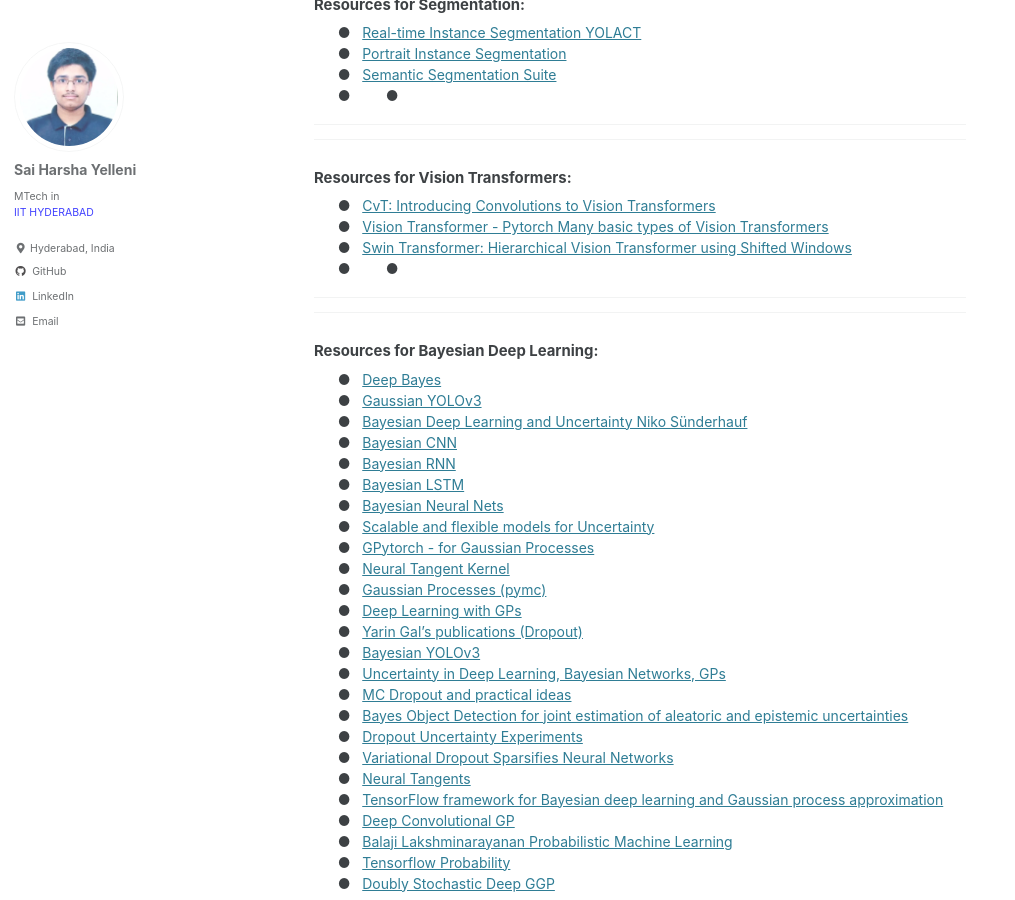
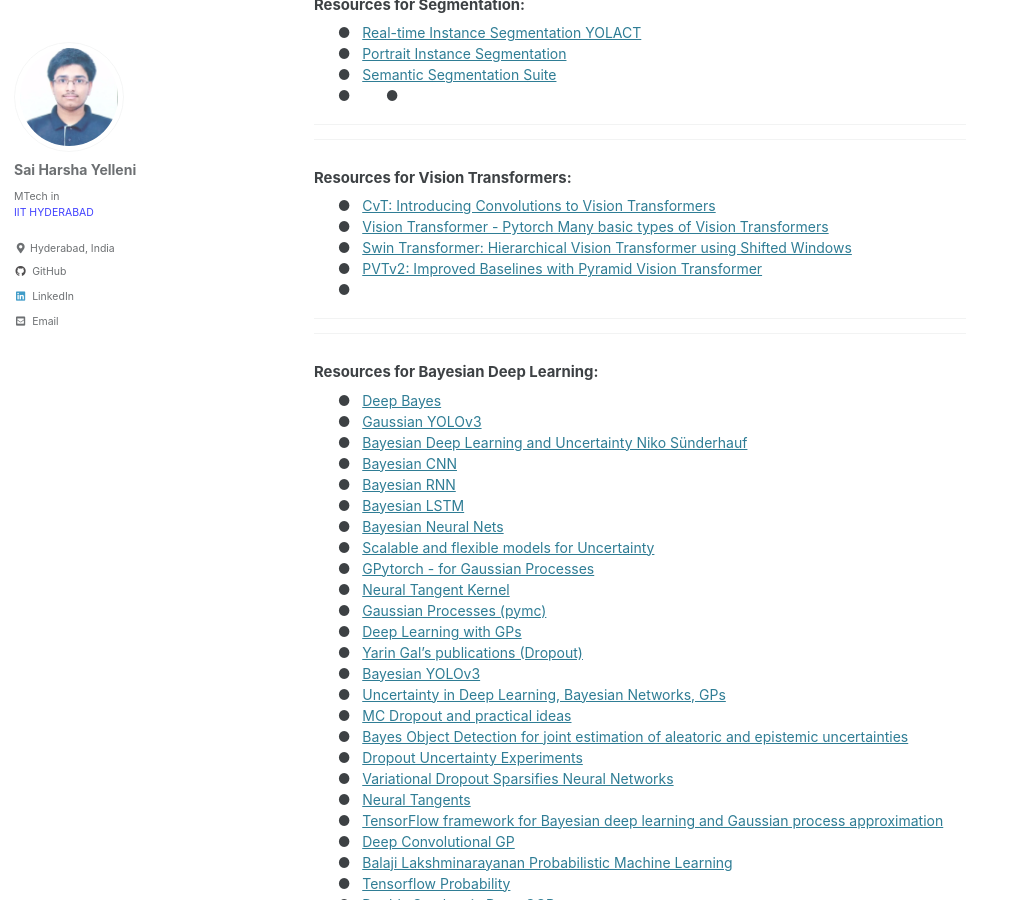
Before and after one commit to harshayelleni/harshayelleni.github.io, a Jekyll site: the page built from _pages/blog.md, in a window 1280 px wide and 900 px high, scrolled down 493 px. Shown: the whole window, without its empty margins (0-1015 px from the left). Built offline with Jekyll 4.4.1, drawn with Linux system fonts in a browser that asks for light colours; cached includes are drawn as plain includes.

Commit message:
Update blog.md

```diff
--- a/_pages/blog.md
+++ b/_pages/blog.md
@@ -38,7 +38,7 @@
 &nbsp; &nbsp; &nbsp; &#9679; &nbsp; [CvT: Introducing Convolutions to Vision Transformers](https://paperswithcode.com/paper/cvt-introducing-convolutions-to-vision) \
 &nbsp; &nbsp; &nbsp; &#9679; &nbsp; [Vision Transformer - Pytorch Many basic types of Vision Transformers](https://github.com/lucidrains/vit-pytorch) \
 &nbsp; &nbsp; &nbsp; &#9679; &nbsp; [Swin Transformer: Hierarchical Vision Transformer using Shifted Windows](https://paperswithcode.com/paper/swin-transformer-hierarchical-vision) \
-&nbsp; &nbsp; &nbsp; &#9679; &nbsp;
+&nbsp; &nbsp; &nbsp; &#9679; &nbsp; [PVTv2: Improved Baselines with Pyramid Vision Transformer](https://paperswithcode.com/paper/pvtv2-improved-baselines-with-pyramid-vision) \
 &nbsp; &nbsp; &nbsp; &#9679; &nbsp;
 
 ---
```
